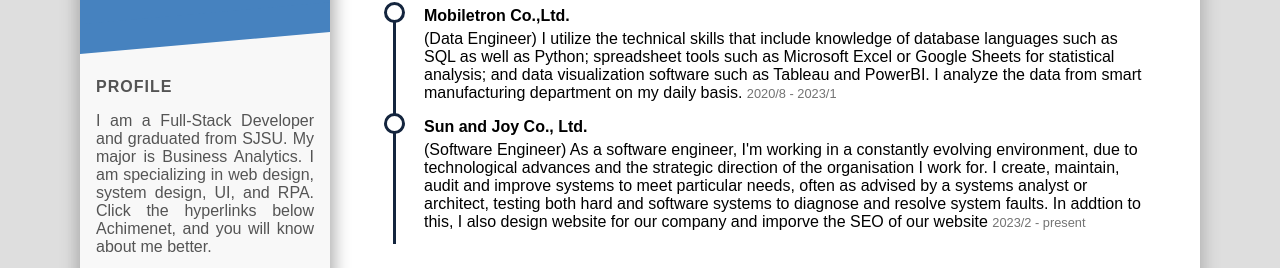
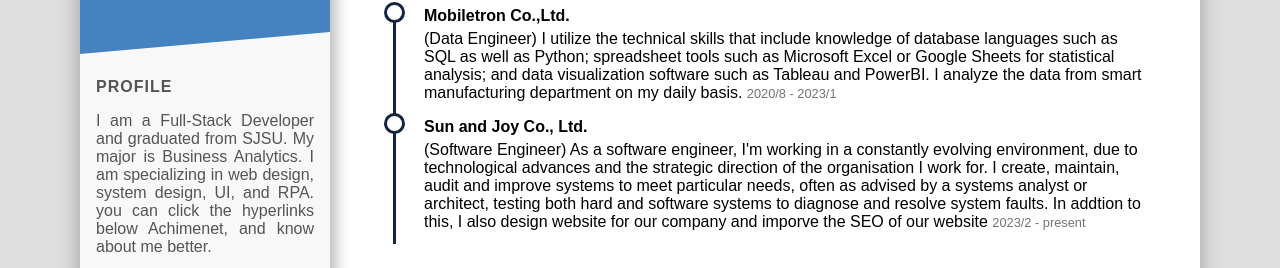
Before and after one commit to james8611088/resume.github.io, a plain HTML site: page index.html in a window 1280 px wide. Shown: the part 383-651 px from the top of the page. Drawn offline with Linux system fonts and the light colour scheme.

Commit message:
Update index.html

```diff
--- a/index.html
+++ b/index.html
@@ -14,7 +14,7 @@
         <h1 class="title">Profile</h1>
         <p class="paragraph">
           I am a Full-Stack Developer and graduated from SJSU. My major is Business Analytics. I am
-          specializing in web design, system design, UI, and RPA. Click the hyperlinks below Achimenet, and you will know about me better.
+          specializing in web design, system design, UI, and RPA. you can click the hyperlinks below Achimenet, and know about me better.
         </p>
       </div>
       <div class="intro-section contact">
```
